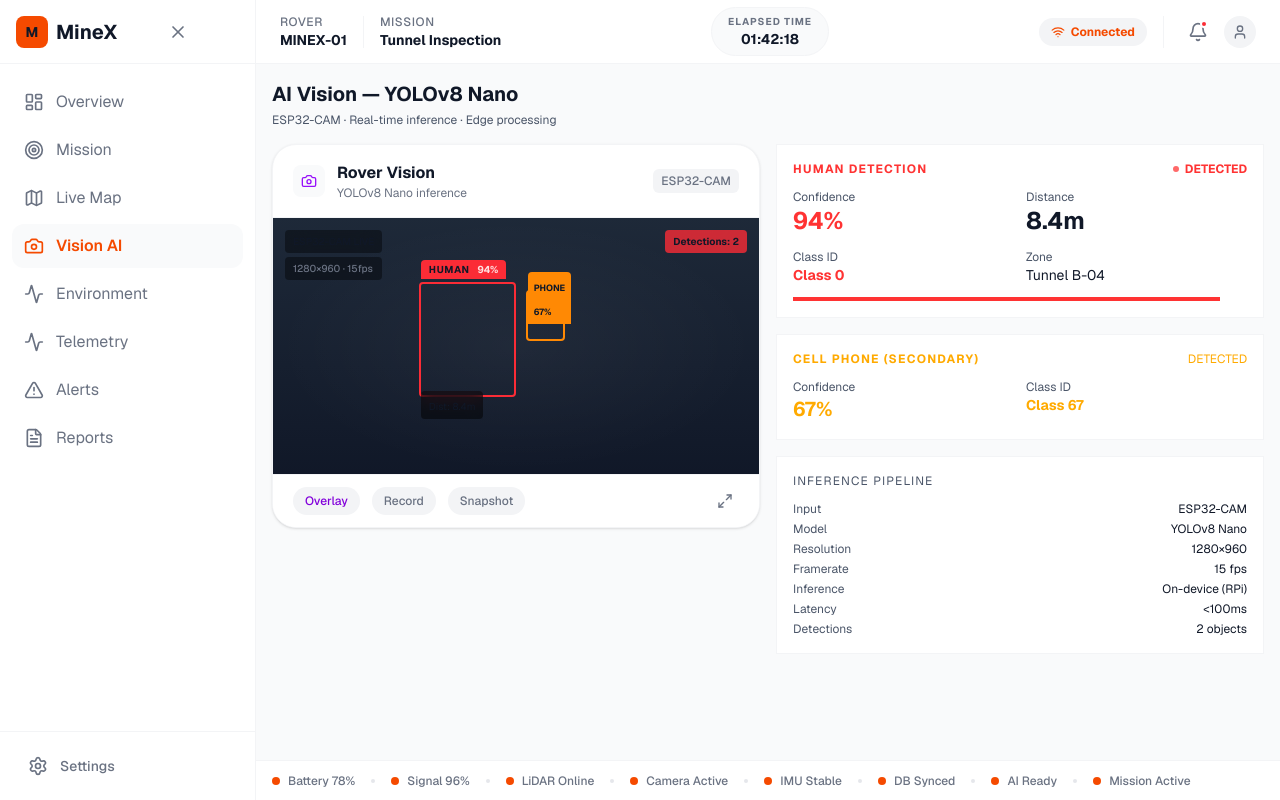
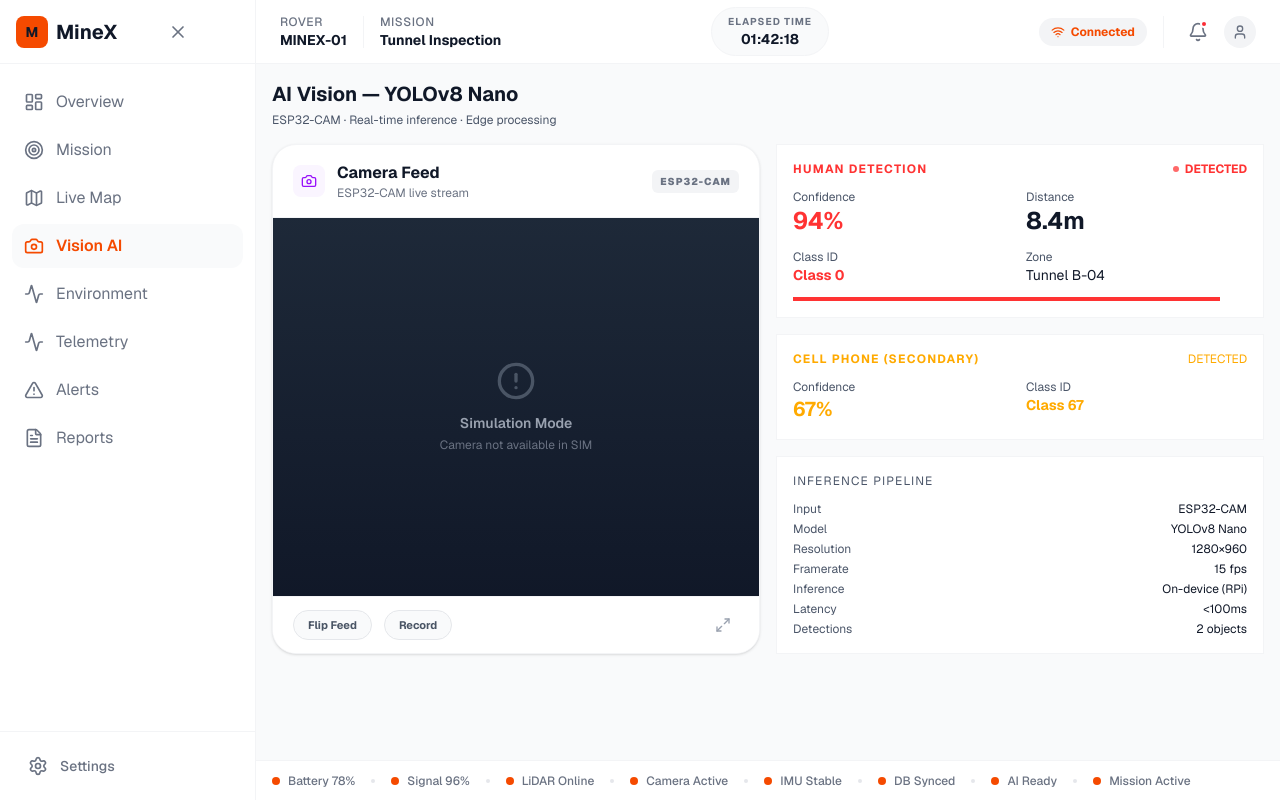
Before and after one commit to AhqafCoder/MineX, a Next.js app in the folder minex/: page /dashboard/vision in a window 1280 px wide. Built offline with nearby package versions, Linux system fonts and the light colour scheme.

Commit message:
Add rover API routes, update RoverVisionPanel with ESP32-CAM live feed, add ScrollReveal component and rover assets

```diff
--- /dev/null
+++ b/minex/app/api/rover/drive/route.ts
@@ -0,0 +1,17 @@
+import { NextRequest, NextResponse } from "next/server";
+
+export async function POST(req: NextRequest) {
+  const ip = req.nextUrl.searchParams.get("ip") || "http://winner.local:8080";
+  try {
+    const body = await req.json();
+    const res = await fetch(`${ip}/drive`, {
+      method: "POST",
+      headers: { "Content-Type": "application/json" },
+      body: JSON.stringify(body),
+    });
+    const data = await res.json();
+    return NextResponse.json(data);
+  } catch {
+    return NextResponse.json({ error: "offline" }, { status: 502 });
+  }
+}
--- /dev/null
+++ b/minex/app/api/rover/light/route.ts
@@ -0,0 +1,12 @@
+import { NextRequest, NextResponse } from "next/server";
+
+export async function POST(req: NextRequest) {
+  const ip = req.nextUrl.searchParams.get("ip") || "http://winner.local:8080";
+  try {
+    const res = await fetch(`${ip}/toggle_light`, { method: "POST" });
+    const data = await res.json();
+    return NextResponse.json(data);
+  } catch {
+    return NextResponse.json({ error: "offline" }, { status: 502 });
+  }
+}
--- /dev/null
+++ b/minex/app/api/rover/record/route.ts
@@ -0,0 +1,12 @@
+import { NextRequest, NextResponse } from "next/server";
+
+export async function POST(req: NextRequest) {
+  const ip = req.nextUrl.searchParams.get("ip") || "http://winner.local:8080";
+  try {
+    const res = await fetch(`${ip}/toggle_record`, { method: "POST" });
+    const data = await res.json();
+    return NextResponse.json(data);
+  } catch {
+    return NextResponse.json({ error: "offline" }, { status: 502 });
+  }
+}
--- /dev/null
+++ b/minex/app/api/rover/slam/route.ts
@@ -0,0 +1,12 @@
+import { NextRequest, NextResponse } from "next/server";
+
+export async function GET(req: NextRequest) {
+  const ip = req.nextUrl.searchParams.get("ip") || "http://winner.local:8080";
+  try {
+    const res = await fetch(`${ip}/slam_data`, { cache: "no-store" });
+    const data = await res.json();
+    return NextResponse.json(data);
+  } catch {
+    return NextResponse.json({ error: "offline", points: [], offset: 0 }, { status: 502 });
+  }
+}
--- /dev/null
+++ b/minex/app/api/rover/telemetry/route.ts
@@ -0,0 +1,12 @@
+import { NextRequest, NextResponse } from "next/server";
+
+export async function GET(req: NextRequest) {
+  const ip = req.nextUrl.searchParams.get("ip") || "http://winner.local:8080";
+  try {
+    const res = await fetch(`${ip}/telemetry`, { cache: "no-store" });
+    const data = await res.json();
+    return NextResponse.json(data);
+  } catch {
+    return NextResponse.json({ error: "offline" }, { status: 502 });
+  }
+}
--- a/minex/components/dashboard/RoverVisionPanel.tsx
+++ b/minex/components/dashboard/RoverVisionPanel.tsx
@@ -1,7 +1,7 @@
 "use client";
 
 import { useState } from "react";
-import { Camera, Maximize2 } from "lucide-react";
+import { Camera, Maximize2, AlertCircle } from "lucide-react";
 import { cn } from "@/lib/utils";
 import type { DashboardState } from "@/app/dashboard/page";
 
@@ -10,124 +10,101 @@
 }
 
 export default function RoverVisionPanel({ state }: Props) {
-  const [showOverlay, setShowOverlay] = useState(true);
   const [recording, setRecording] = useState(false);
+  const [flipped, setFlipped] = useState(false);
+  const isOffline = state.connection === "offline";
+
+  const toggleRecord = async () => {
+    if (state.isLive && !isOffline) {
+      try {
+        const res = await fetch(`/api/rover/record?ip=${encodeURIComponent(state.roverIp)}`, { method: "POST" });
+        if (res.ok) {
+          const data = await res.json();
+          setRecording(data.state);
+        }
+      } catch (e) {}
+    }
+  };
 
   return (
-    <div className="bg-white rounded-3xl border border-gray-100 shadow-sm overflow-hidden">
+    <div className="bg-white rounded-3xl border border-gray-100 shadow-sm overflow-hidden h-full flex flex-col">
       {/* Header */}
-      <div className="flex items-center justify-between px-5 py-4 border-b border-gray-100">
+      <div className="flex items-center justify-between px-5 py-4 border-b border-gray-100 flex-shrink-0">
         <div className="flex items-center gap-3">
-          <div className="w-8 h-8 bg-gray-50 rounded-lg flex items-center justify-center">
+          <div className="w-8 h-8 bg-purple-50 rounded-lg flex items-center justify-center">
             <Camera className="w-4 h-4 text-purple-600" />
           </div>
           <div>
-            <h3 className="font-bold text-gray-900">Rover Vision</h3>
-            <p className="text-xs text-gray-500">YOLOv8 Nano inference</p>
+            <h3 className="font-bold text-gray-900">Camera Feed</h3>
+            <p className="text-xs text-gray-500">ESP32-CAM live stream</p>
           </div>
         </div>
         <div className="flex items-center gap-3">
           {recording && (
-            <div className="flex items-center gap-1.5 px-2 py-1 bg-gray-50 text-red-600 rounded-md text-xs font-bold">
+            <div className="flex items-center gap-1.5 px-2 py-1 bg-red-50 text-red-600 rounded-md text-[10px] font-black tracking-widest border border-red-100">
               <div className="w-1.5 h-1.5 rounded-full bg-red-500 animate-pulse" />
               REC
             </div>
           )}
-          <span className="text-xs font-medium text-gray-500 bg-gray-100 px-2 py-1 rounded-md">ESP32-CAM</span>
+          <span className="text-[10px] font-black tracking-widest text-gray-500 bg-gray-100 px-2 py-1 rounded-md">
+            {isOffline ? "OFFLINE" : "ESP32-CAM"}
+          </span>
         </div>
       </div>
 
       {/* Vision feed */}
-      <div className="relative h-64 bg-gray-900 overflow-hidden">
-        {state.isLive ? (
-          <img
-            src={`${state.roverIp}/video_feed`}
-            alt="Live Feed"
-            className="w-full h-full object-cover transform rotate-180"
-            onError={(e) => { e.currentTarget.src = ""; e.currentTarget.alt = "Awaiting Video Signal..."; }}
-          />
+      <div className="relative flex-1 bg-gray-900 min-h-[250px]">
+        {state.isLive && !isOffline ? (
+          <>
+            <img
+              src={`/api/rover/video?ip=${encodeURIComponent(state.roverIp)}`}
+              alt="Live Feed"
+              className={cn("w-full h-full object-cover transition-transform duration-300", flipped && "rotate-180")}
+              onError={(e) => {
+                e.currentTarget.style.display = "none";
+              }}
+            />
+            {/* Live overlay */}
+            <div className="absolute top-3 left-3 flex flex-col gap-1.5">
+              <div className="bg-black/50 backdrop-blur-md border border-white/10 text-gray-200 text-[10px] font-black tracking-widest px-2.5 py-1 rounded flex items-center gap-2">
+                <span className="w-1.5 h-1.5 rounded-full bg-green-400 animate-pulse" />
+                ESP32-CAM LIVE
+              </div>
+            </div>
+          </>
         ) : (
-          <div className="absolute inset-0">
-            <div className="absolute inset-0 bg-gradient-to-b from-gray-800 to-gray-900" />
-            <div className="absolute inset-0 opacity-40" style={{ backgroundImage: `radial-gradient(ellipse at 50% 50%, rgba(255,255,255,0.1) 0%, transparent 70%)` }} />
+          <div className="absolute inset-0 flex flex-col items-center justify-center bg-gradient-to-b from-gray-800 to-gray-900">
+            <AlertCircle className="w-10 h-10 mb-3 text-gray-600" />
+            <span className="text-sm font-semibold text-gray-400">
+              {isOffline ? "No Video Signal" : "Simulation Mode"}
+            </span>
+            <span className="text-xs text-gray-500 mt-1">
+              {isOffline ? "Connect to rover for camera feed" : "Camera not available in SIM"}
+            </span>
           </div>
         )}
-
-        {/* Human detection bounding box */}
-        {state.humanDetected && showOverlay && (
-          <div className="absolute border-2 border-red-500 rounded-sm" style={{ left: "30%", top: "25%", width: "20%", height: "45%" }}>
-            <div className="absolute -top-6 left-0 bg-red-500 rounded-t-sm px-2 py-0.5 flex items-center gap-2">
-              <span className="text-[10px] font-bold text-gray-900 uppercase tracking-wider">Human</span>
-              <span className="text-[10px] font-bold text-red-100">{state.humanConfidence.toFixed(0)}%</span>
-            </div>
-            <div className="absolute -bottom-6 left-0 bg-black/50 backdrop-blur-sm rounded px-2 py-0.5">
-              <span className="text-[10px] text-gray-900">Dist: 8.4m</span>
-            </div>
-          </div>
-        )}
-
-        {/* Cell phone detection box */}
-        {showOverlay && (
-          <div className="absolute border-2 border-orange-400 rounded-sm" style={{ left: "52%", top: "28%", width: "8%", height: "20%" }}>
-            <div className="absolute -top-5 left-0 bg-orange-400 rounded-t-sm px-1.5 py-0.5">
-              <span className="text-[9px] font-bold text-gray-900 uppercase">Phone 67%</span>
-            </div>
-          </div>
-        )}
-
-        {/* Top overlay */}
-        <div className="absolute top-3 left-3 flex flex-col gap-1">
-          <div className="bg-black/40 backdrop-blur-md text-gray-900 text-[10px] font-medium px-2 py-1 rounded">
-            ESP32-CAM LIVE
-          </div>
-          <div className="bg-black/40 backdrop-blur-md text-gray-500 text-[10px] font-medium px-2 py-1 rounded">
-            1280×960 · 15fps
-          </div>
-        </div>
-
-        <div className="absolute top-3 right-3 text-right flex flex-col gap-1 items-end">
-          <div className="bg-red-500/80 backdrop-blur-md text-gray-900 text-[10px] font-bold px-2 py-1 rounded">
-            Detections: {state.humanDetected ? "2" : "0"}
-          </div>
-        </div>
       </div>
 
       {/* Controls */}
-      <div className="flex items-center gap-3 px-5 py-3 border-t border-gray-100 bg-white">
+      <div className="flex items-center gap-3 px-5 py-3 border-t border-gray-100 bg-white flex-shrink-0">
         <button
-          onClick={() => setShowOverlay(!showOverlay)}
-          className={cn(
-            "text-xs px-3 py-1.5 rounded-full font-medium transition-colors",
-            showOverlay ? "bg-gray-100 text-purple-700" : "bg-gray-100 text-gray-500 hover:bg-gray-200"
-          )}
+          onClick={() => setFlipped(!flipped)}
+          disabled={isOffline}
+          className="text-[11px] px-3.5 py-1.5 rounded-full font-bold transition-all bg-gray-50 text-gray-600 border border-gray-200 hover:bg-gray-100 disabled:opacity-40"
         >
-          Overlay
+          Flip Feed
         </button>
         <button
-          onClick={async () => {
-            if (state.isLive) {
-              try {
-                const res = await fetch(`${state.roverIp}/toggle_record`, { method: 'POST' });
-                if (res.ok) {
-                  const data = await res.json();
-                  setRecording(data.state);
-                }
-              } catch (e) {}
-            } else {
-              setRecording(!recording);
-            }
-          }}
+          onClick={toggleRecord}
+          disabled={isOffline}
           className={cn(
-            "text-xs px-3 py-1.5 rounded-full font-medium transition-colors",
-            recording ? "bg-gray-100 text-red-700" : "bg-gray-100 text-gray-500 hover:bg-gray-200"
+            "text-[11px] px-3.5 py-1.5 rounded-full font-bold transition-all disabled:opacity-40",
+            recording ? "bg-red-50 text-red-700 border border-red-200" : "bg-gray-50 text-gray-600 border border-gray-200 hover:bg-gray-100"
           )}
         >
           {recording ? "Stop Rec" : "Record"}
         </button>
-        <button className="text-xs px-3 py-1.5 rounded-full font-medium bg-gray-100 text-gray-500 hover:bg-gray-200 transition-colors">
-          Snapshot
-        </button>
-        <button className="ml-auto p-1.5 text-gray-500 hover:text-gray-500 hover:bg-gray-50 rounded-lg">
+        <button className="ml-auto p-2 text-gray-400 hover:text-gray-900 hover:bg-gray-50 rounded-xl transition-colors">
           <Maximize2 className="w-4 h-4" />
         </button>
       </div>
```
Also changed, not shown: minex/app/api/rover/servo/route.ts (added, +17 -0 lines), minex/app/api/rover/video/route.ts (added, +22 -0 lines), minex/components/landing/ScrollReveal.tsx (added, +98 -0 lines), minex/public/minex-rover-nobg.png (added), minex/public/minex-rover-original.png (added).
